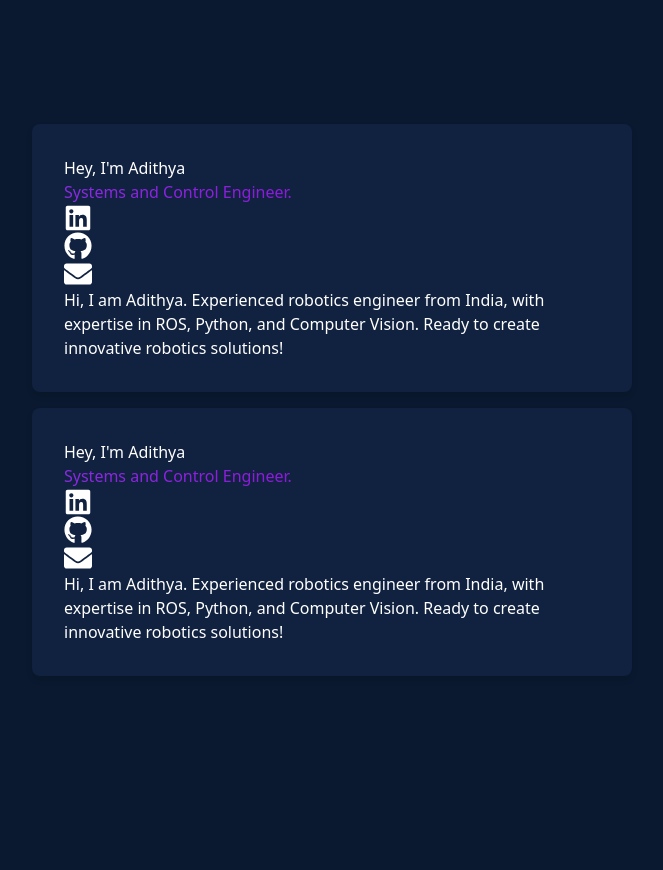
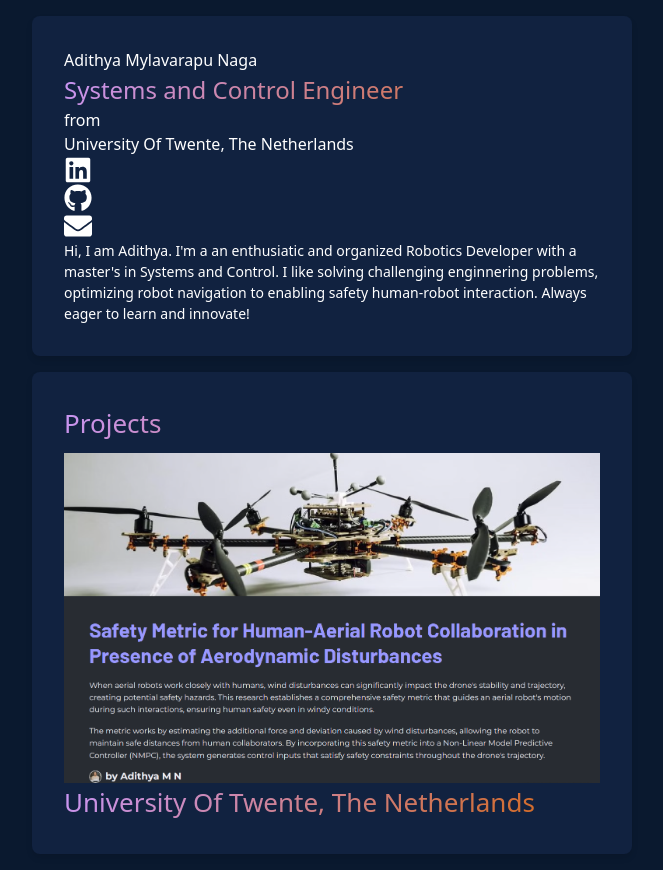
Before and after one commit to adithyamn/adithyamn.github.io, a Next.js app: page / in a window 1280 px wide. Shown: the whole page, without its empty margins (308-971 px from the left). Before the commit the page ends 800 px from the top, so only its background shows below. Built offline with nearby package versions, Linux system fonts and the light colour scheme.

Commit message:
pictures

```diff
--- a/src/app/components/Card.tsx
+++ b/src/app/components/Card.tsx
@@ -5,43 +5,45 @@ export default function Card() {
   return (
     <>
       <h1 className="text-4xl md:text-5xl font-bold text-white mb-2">
-        Hey, I'm <span className="underline decoration-4">Adithya</span>
+      <span className="underline decoration-4">Adithya Mylavarapu Naga</span>
       </h1>
 
-      <h2 className="text-2xl md:text-3xl font-bold mb-6" style={{
-        background: 'linear-gradient(135deg, #8A2BE2 0%, #9400D3 100%)',
+      <h2 className="font-bold mb-6" style={{
+        background: 'linear-gradient(135deg,rgb(200, 150, 247) 0%,rgb(212, 102, 12) 100%)',
         WebkitBackgroundClip: 'text',
         backgroundClip: 'text',
         color: 'transparent',
+        fontSize: '24px'
       }}>
-        Systems and Control Engineer.
-      </h2>
+        Systems and Control Engineer
+      </h2> from
+      <h1 className="text-4xl md:text-5xl font-bold text-white mb-2">
+          <span className="underline decoration-4">University Of Twente,  The Netherlands</span>
+      </h1>
 
       {/* Social Links */}
       <div className="flex gap-6 mb-6">
         <a href="https://linkedin.com"
-           className="text-[#0077B5] hover:opacity-80"
+           className="text-[#94A3B8] hover:opacity-80"
            target="_blank"
            rel="noopener noreferrer">
           <FaLinkedin size={28} />
         </a>
         <a href="https://github.com"
-           className="text-white hover:opacity-80"
+           className="text-[#94A3B8] hover:opacity-80"
            target="_blank"
            rel="noopener noreferrer">
           <FaGithub size={28} />
         </a>
         <a href="mailto:your@email.com"
-           className="text-white hover:opacity-80">
+           className="text-[#94A3B8] hover:opacity-80">
           <FaEnvelope size={28} />
         </a>
       </div>
 
       {/* Description */}
-      <p className="text-gray-400 text-base leading-relaxed">
-        Hi, I am Adithya. Experienced robotics engineer from
-        India, with expertise in ROS, Python, and Computer Vision.
-        Ready to create innovative robotics solutions!
+      <p className="text-[#94A3B8] leading-relaxed font-bold" style={{ fontSize: '14px' }}>
+        Hi, I am Adithya. I'm a an enthusiatic and organized Robotics Developer with a master's in Systems and Control. I like solving challenging enginnering problems, optimizing robot navigation to enabling safety human-robot interaction. Always eager to learn and innovate!
       </p>
     </>
   );
--- /dev/null
+++ b/src/app/components/ProjectCard.tsx
@@ -0,0 +1,37 @@
+"use client";
+import Image from 'next/image';
+
+export default function ProjectCard() {
+  return (
+    <div>
+      <h2 className="font-bold mb-6" style={{
+        background: 'linear-gradient(135deg,rgb(200, 150, 247) 0%,rgb(212, 102, 12) 100%)',
+        WebkitBackgroundClip: 'text',
+        backgroundClip: 'text',
+        color: 'transparent',
+        fontSize: '26px',
+        paddingBottom: '10px'
+      }}>
+        Projects
+      </h2>
+      <div className="w-full">
+        <Image
+          src="/drone.png"
+          alt="Drone Research"
+          width={600}
+          height={400}
+          style={{ width: '100%', height: 'auto' }}
+        />
+      </div>
+      <h2 className="font-bold mb-6" style={{
+        background: 'linear-gradient(135deg,rgb(200, 150, 247) 0%,rgb(212, 102, 12) 100%)',
+        WebkitBackgroundClip: 'text',
+        backgroundClip: 'text',
+        color: 'transparent',
+        fontSize: '26px'
+      }}>
+        University Of Twente, The Netherlands
+      </h2>
+    </div>
+  );
+}
--- a/src/app/page.tsx
+++ b/src/app/page.tsx
@@ -1,5 +1,6 @@
 "use client";
 import Card from './components/Card';
+import ProjectCard from './components/ProjectCard';
 
 export default function Home() {
   return (
@@ -30,7 +31,7 @@ export default function Home() {
         padding: '2rem',
         boxShadow: '0 4px 6px rgba(0, 0, 0, 0.1)'
       }}>
-        <Card />
+        <ProjectCard />
       </div>
     </div>
   );
```
Also changed, not shown: public/drone.png (added).
